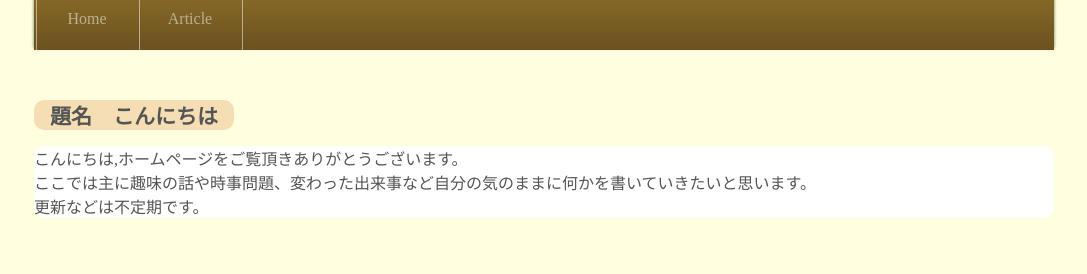
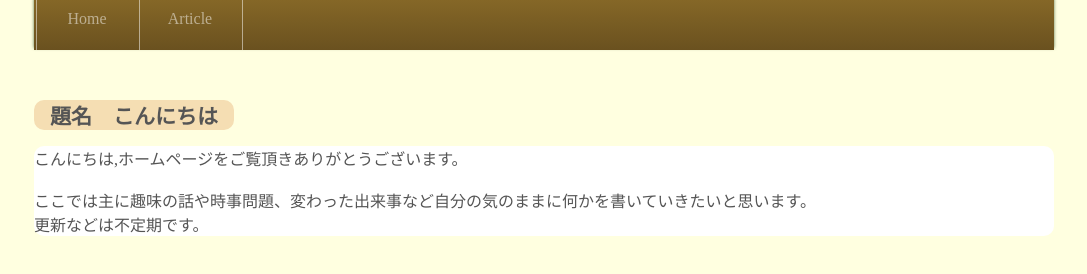
Before and after one commit to yasuno0327/website-yasu, a plain HTML site: page samplearticle.html in a window 1280 px wide. Shown: the whole page, without its empty margins (96-1183 px from the left). Drawn offline with Linux system fonts and the light colour scheme.

Commit message:
Update samplearticle.html

```diff
--- a/samplearticle.html
+++ b/samplearticle.html
@@ -32,9 +32,9 @@
 		</div>
 		<div class="article-content">
 			<p>
-				こんにちは,ホームページをご覧頂きありがとうございます。<br>
+				こんにちは,ホームページをご覧頂きありがとうございます。<br><br>
 				ここでは主に趣味の話や時事問題、変わった出来事など自分の気のままに何かを書いていきたいと思います。<br>
-				更新などは不定期です。
+				更新などは不定期です。<br>
 			</p>
 
 		</div>
```
